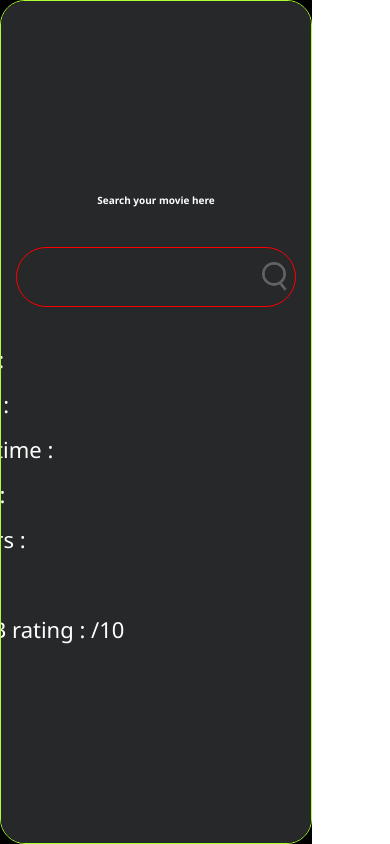
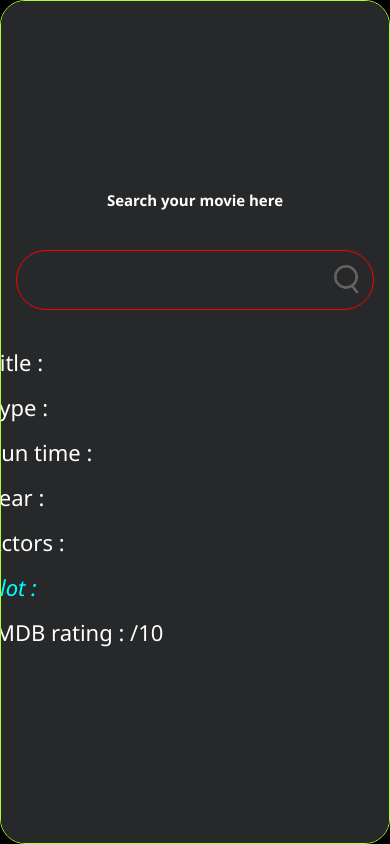
Before and after one commit to tharushaDilhara/movieSearch-app-react, a React (Vite) app: page / in a window 390 px wide. Built offline with nearby package versions, Linux system fonts and the light colour scheme.

Commit message:
Description of changes

```diff
--- a/src/components/MovieSearchApp.css
+++ b/src/components/MovieSearchApp.css
@@ -84,7 +84,7 @@
 }
 @media only screen and (max-width: 600px) {
     .app{
-        width: 80%;
+        width: 100%;
         height: 100vh;
        background-color: #000;
        color: #fff;
@@ -96,6 +96,6 @@
         margin-left: 7px;
     }
     .header h1{
-        font-size: 10px;
+        font-size: 15px;
     }
 }
```
